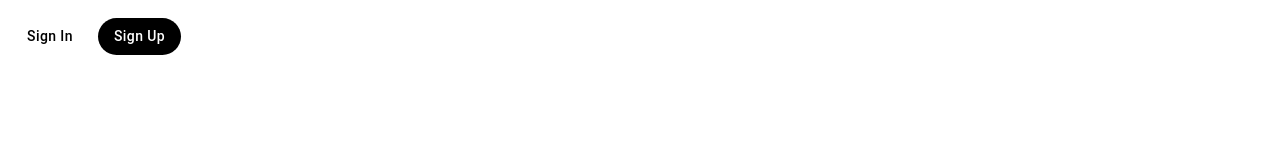
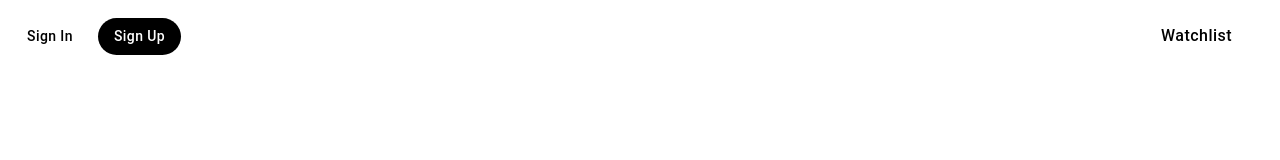
Before and after one commit to Karthik144/jarvis, a Next.js app in the folder frontend/: page / in a window 1280 px wide. Shown: the top 160 px of the page. Built offline with nearby package versions, Linux system fonts and the light colour scheme.

Commit message:
Fixed rate limit error and tweaked ui

```diff
--- a/frontend/src/app/page.js
+++ b/frontend/src/app/page.js
@@ -14,6 +14,8 @@ import Menu from "@mui/material/Menu";
 import MenuItem from "@mui/material/MenuItem";
 import { useRouter } from "next/navigation";
 import { supabase } from "../../supabaseClient";
+import Box from "@mui/material/Box";
+
 export default function Home() {
   const [userInput, setUserInput] = useState("");
   const [modalOpen, setModalOpen] = useState(false);
@@ -113,6 +115,14 @@ export default function Home() {
 
   return (
     <div className="flex min-h-screen flex-col items-center justify-between p-24">
+      <Box
+        sx={{
+          width: "100%",
+          display: "flex",
+          justifyContent: "space-between",
+          alignItems: "center",
+        }}
+      >
         <Stack spacing={2} direction="row" sx={{ p: "10px" }}>
           {user ? (
             // If user is authenticated, show the user's email and a logout button
@@ -173,6 +183,25 @@ export default function Home() {
             </>
           )}
         </Stack>
+
+        <Button
+          onClick={() => router.push("/watchlist")}
+          sx={{
+            textTransform: "none",
+            color: "black",
+            fontSize: "1rem",
+            paddingRight: "20px",
+            marginRight: "20px",
+            backgroundColor: "transparent",
+            "&:hover": {
+              backgroundColor: "transparent",
+              color: "#555",
+            },
+          }}
+        >
+          Watchlist
+        </Button>
+      </Box>
       <Typography variant="h3" sx={{ textAlign: "center", pt: "165px" }}>
         Speed up your crypto research
       </Typography>
--- a/frontend/src/backend/api.js
+++ b/frontend/src/backend/api.js
@@ -353,7 +353,8 @@ async function getLPTokenAddresses(tokenOne, tokenTwo) {
   }
 
   try {
-    const url = `https://api.geckoterminal.com/api/v2/search/pools?query=${tokenOne}&network=arbitrum&include=base_token%2C%20quote_token&page=1`;
+    // const url = `https://api.geckoterminal.com/api/v2/search/pools?query=${tokenOne}&network=arbitrum&include=base_token%2C%20quote_token&page=1`;
+    const url = `https://api.geckoterminal.com/api/v2/search/pools?query=${tokenOne}&network=eth&include=base_token%2C%20quote_token&page=1`;
     const response = await axios.get(url);
     const pools = response.data;
 
@@ -467,7 +468,8 @@ async function getInsurAceProducts() {
 // HELPER FUNCS FOR BETA CALCS
 
 async function addBetaCalcToExistingData() {
-  const pools = await getPoolData("arbitrum", "uniswap-v3");
+  // const pools = await getPoolData("arbitrum", "uniswap-v3");
+    const pools = await getPoolData("ethereum", "uniswap-v3");
     console.log("INSIDE ADD BETA CALC TO EXISTING DATA");
     console.log("POOL OFFSET:", poolOffset);
   const endIndex = Math.min(poolOffset + 10, pools.length);
--- a/frontend/src/components/watchlist/NewTokenModal.js
+++ b/frontend/src/components/watchlist/NewTokenModal.js
@@ -101,6 +101,7 @@ export default function NewTokenModal({ handleClose, handleTokenAdded, open, raw
     const watchlistToken = {
       coin_id: coinID,
       notes: notes,
+      address: tokenAddress,
     };
 
     rawList.coins.push(watchlistToken);
--- a/frontend/src/components/watchlist/WatchlistTable.js
+++ b/frontend/src/components/watchlist/WatchlistTable.js
@@ -48,7 +48,7 @@ export default function WatchlistTable({ watchlistData, rawList }) {
     {
       field: "category",
       headerName: "Category",
-      width: 450,
+      width: 160,
     },
     {
       field: "marketCap",
```
Also changed, not shown: frontend/src/pages/response.js (+0 -98 lines), frontend/src/pages/watchlist.js (+28 -2 lines). Lines whose indentation alone changed are shown as unchanged.
